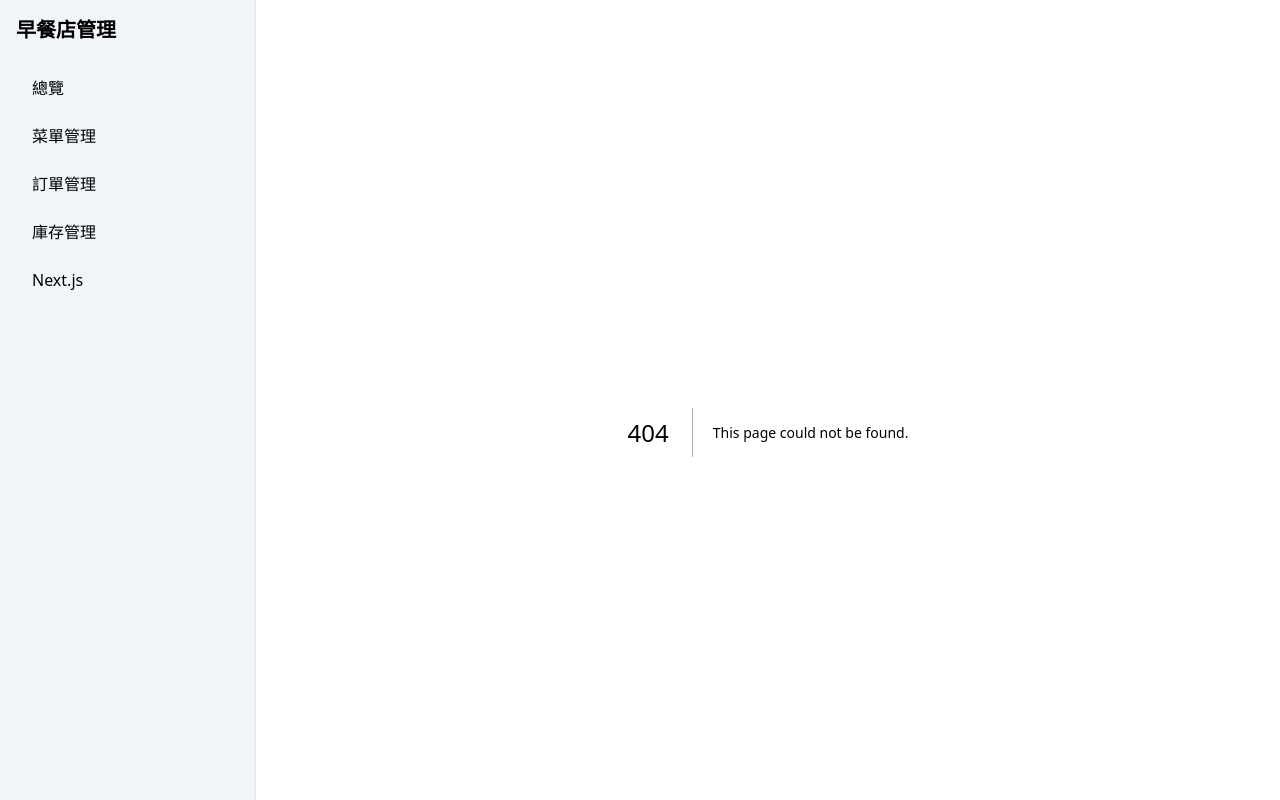
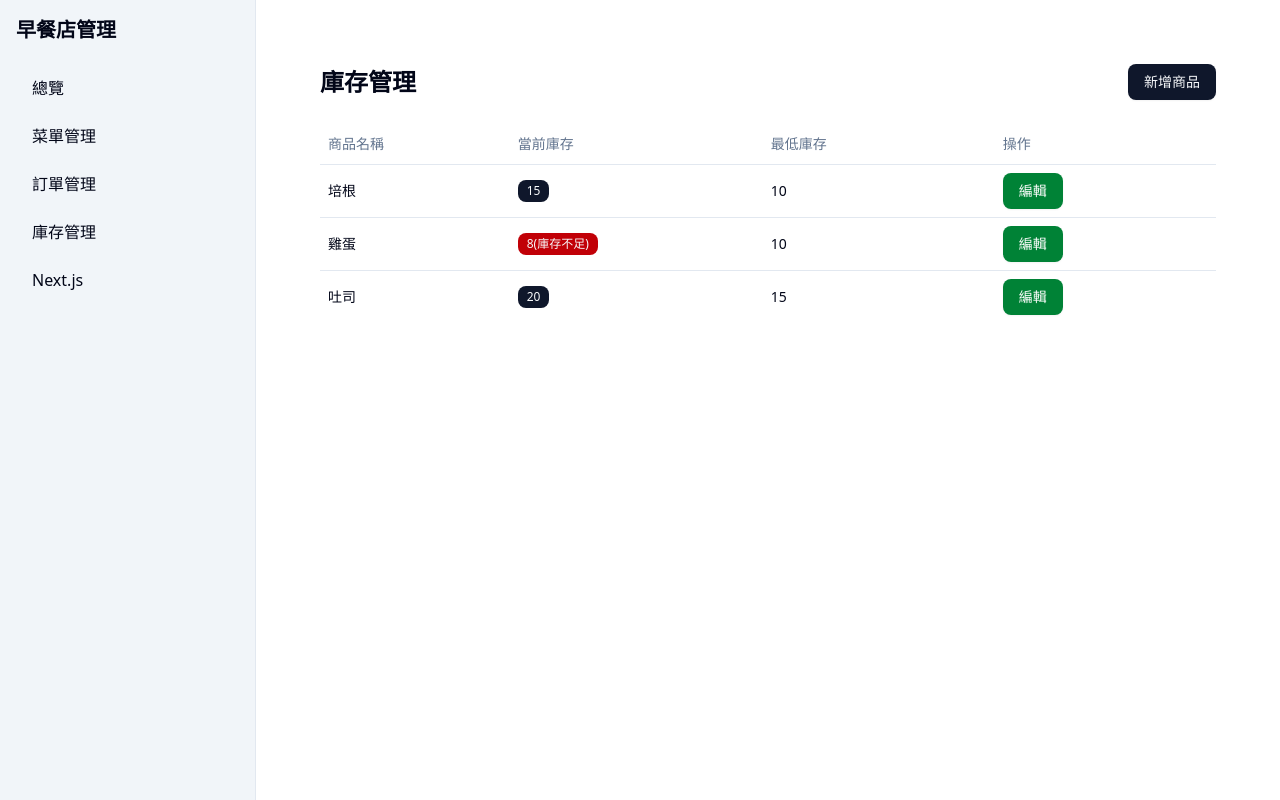
Before and after one commit to up0916359097/V1024056-breakfirst99, a Next.js app: page /inventory in a window 1280 px wide. Before the commit this address had no page. Shown: the top 800 px of the page. Built offline with nearby package versions, Linux system fonts and the light colour scheme.

Commit message:
add Inventory

```diff
--- /dev/null
+++ b/app/inventory/page.jsx
@@ -0,0 +1,62 @@
+import { Button } from "@/components/ui/button"
+import Link from "next/link";
+import {
+    Table,
+    TableBody,
+    TableCaption,
+    TableCell,
+    TableFooter,
+    TableHead,
+    TableHeader,
+    TableRow,
+  } from "@/components/ui/table"
+  import { Badge } from "@/components/ui/badge"
+
+
+  const items = [
+    { id: 1, name: "培根", stock: 15, minStock: 10 },
+    { id: 2, name: "雞蛋", stock: "8(庫存不足)", minStock: 10 },
+    { id: 3, name: "吐司", stock: 20, minStock: 15 },
+  ]
+export default function InventoryPage() {
+    return (
+        <div className="p-8">
+            <div className="flex justify-between items-center mb-6">
+            <h1 className="text-2xl font-bold">庫存管理</h1>
+            <Button asChild>
+                <Link href="/items/new">新增商品</Link>
+            </Button>
+            </div>
+        <div>
+        <Table>
+            <TableHeader>
+                <TableRow>
+            <TableHead>商品名稱</TableHead>
+            <TableHead>當前庫存</TableHead>
+            <TableHead>最低庫存</TableHead>
+            <TableHead></TableHead>
+            <TableHead>操作</TableHead>
+            </TableRow>
+            </TableHeader>
+            <TableBody>
+            {items.map((item)=>(
+                <TableRow key={item.name}>
+                <TableCell>{item.name}</TableCell>
+                <TableCell>
+                <Badge className={item.stock==="8(庫存不足)"?"bg-red-700":""}>{item.stock}</Badge>
+                </TableCell>
+                <TableCell>{item.minStock}</TableCell>
+                <TableCell>{item.table}</TableCell>
+                <TableCell>
+                    <Button className="mr-2 bg-green-700 text-white">編輯</Button>
+
+                </TableCell>
+                </TableRow>
+            ))}
+
+            </TableBody>
+        </Table>
+        </div>
+        </div>
+    )
+}
--- a/app/orders/page.jsx
+++ b/app/orders/page.jsx
@@ -58,7 +58,7 @@ export default function OrdersPage() {
                 <TableRow key={order.id}>
                 <TableCell>{order.id}</TableCell>
                 <TableCell>
-                <Badge>{order.status}</Badge>
+                <Badge className={order.status==="等待中"?"bg-blue-700":""}>{order.status}</Badge>
                 </TableCell>
                 <TableCell>{order.total}</TableCell>
                 <TableCell>{order.table}</TableCell>
```
